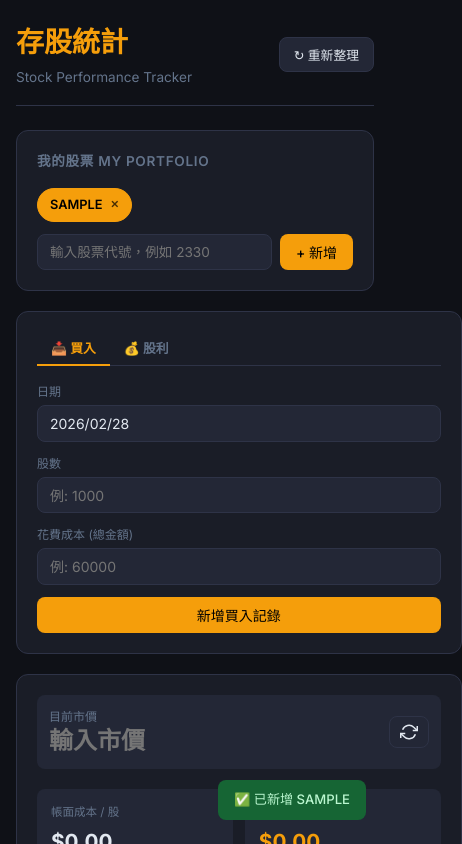
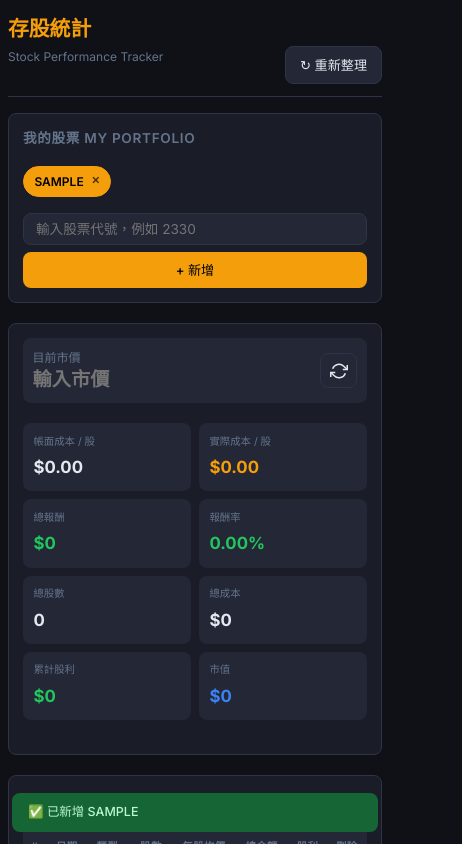
Before and after one commit to Tywi666/stock-performance, a React (Vite) app in the folder frontend/: page / in a window 390 px wide. Both pictures are taken after typing "Sample" into the empty fields and a click on the button "+ 新增". Shown: the top 844 px of the page, 462 px wide, since content can reach past the window. Built offline with nearby package versions, Linux system fonts and the light colour scheme; no server answers.

Commit message:
feat: add responsive CSS for mobile and tablet

```diff
--- a/frontend/src/index.css
+++ b/frontend/src/index.css
@@ -325,3 +325,155 @@ tr:hover td { background: var(--surface2); }
   margin-bottom: -1px;
 }
 .form-tab.active { color: var(--accent); border-bottom-color: var(--accent); }
+
+/* ── Responsive: Tablet (≤ 900px) ──────────────────────────── */
+@media (max-width: 900px) {
+  .main-grid {
+    grid-template-columns: 1fr !important;
+  }
+  .sidebar-stack {
+    order: 2;
+  }
+}
+
+/* ── Responsive: Mobile (≤ 600px) ──────────────────────────── */
+@media (max-width: 600px) {
+  /* Typography */
+  h1 { font-size: 1.3rem; }
+  h2 { font-size: 1rem; }
+
+  /* App wrapper — tighter padding */
+  .app-wrapper {
+    padding: 0.75rem 0.5rem;
+  }
+
+  /* Header */
+  .app-header {
+    flex-direction: column;
+    align-items: flex-start;
+    gap: 0.5rem;
+    margin-bottom: 1rem;
+    padding-bottom: 0.75rem;
+  }
+  .app-header .subtitle { font-size: 0.75rem; }
+  .app-header button {
+    align-self: flex-end;
+    margin-top: -1.8rem;
+  }
+
+  /* Cards */
+  .card {
+    padding: 0.875rem;
+    border-radius: var(--radius-sm);
+  }
+
+  /* Stock Tabs — horizontal scroll */
+  .stock-tabs {
+    flex-wrap: nowrap;
+    overflow-x: auto;
+    -webkit-overflow-scrolling: touch;
+    scrollbar-width: none;
+    gap: 0.375rem;
+    padding-bottom: 4px;
+  }
+  .stock-tabs::-webkit-scrollbar { display: none; }
+  .stock-tab {
+    flex-shrink: 0;
+    font-size: 0.75rem;
+    padding: 0.3rem 0.65rem;
+  }
+
+  /* Add stock row */
+  .add-stock-row {
+    flex-direction: column;
+    gap: 0.4rem;
+  }
+  .add-stock-row button {
+    width: 100%;
+    padding: 0.55rem;
+  }
+
+  /* Stats grid — 2 columns on mobile */
+  .stats-grid {
+    grid-template-columns: repeat(2, 1fr) !important;
+    gap: 0.5rem;
+  }
+  .stat-card {
+    padding: 0.65rem;
+  }
+  .stat-card .value {
+    font-size: 1.05rem;
+  }
+  .stat-card .label {
+    font-size: 0.65rem;
+  }
+  .stat-card .note {
+    display: none;
+  }
+
+  /* Price row */
+  .price-row {
+    padding: 0.6rem;
+  }
+  .price-row input {
+    font-size: 1.2rem;
+  }
+
+  /* Form */
+  .form-group label { font-size: 0.7rem; }
+  .form-group input, .form-group select {
+    padding: 0.5rem 0.65rem;
+    font-size: 0.82rem;
+  }
+  .form-tabs { gap: 0; }
+  .form-tab {
+    font-size: 0.75rem;
+    padding: 0.35rem 0.65rem;
+  }
+
+  /* Table  — compact + scroll */
+  .table-wrapper {
+    max-height: 360px;
+    margin: 0 -0.875rem;
+    padding: 0 0.875rem;
+  }
+  table { font-size: 0.72rem; }
+  th { padding: 0.45rem 0.5rem; font-size: 0.65rem; }
+  td { padding: 0.45rem 0.5rem; }
+  .badge { font-size: 0.6rem; padding: 1px 6px; }
+
+  /* Toast — full width at bottom */
+  .toast-container {
+    left: 0.75rem;
+    right: 0.75rem;
+    bottom: 0.75rem;
+  }
+  .toast {
+    max-width: 100%;
+    font-size: 0.78rem;
+  }
+
+  /* Empty state */
+  .empty-state {
+    padding: 2rem 0.75rem;
+  }
+  .empty-state h2 { font-size: 1rem; }
+
+  /* Buttons — touch-friendly size */
+  .btn-primary, .btn-secondary {
+    padding: 0.55rem 0.875rem;
+    font-size: 0.82rem;
+  }
+  .btn-icon {
+    padding: 0.45rem 0.55rem;
+  }
+}
+
+/* ── Responsive: Very Small (≤ 380px) ──────────────────────── */
+@media (max-width: 380px) {
+  .app-wrapper { padding: 0.5rem 0.35rem; }
+  h1 { font-size: 1.15rem; }
+  .stat-card .value { font-size: 0.9rem; }
+  .stats-grid { gap: 0.35rem; }
+  .price-row input { font-size: 1rem; }
+}
```
